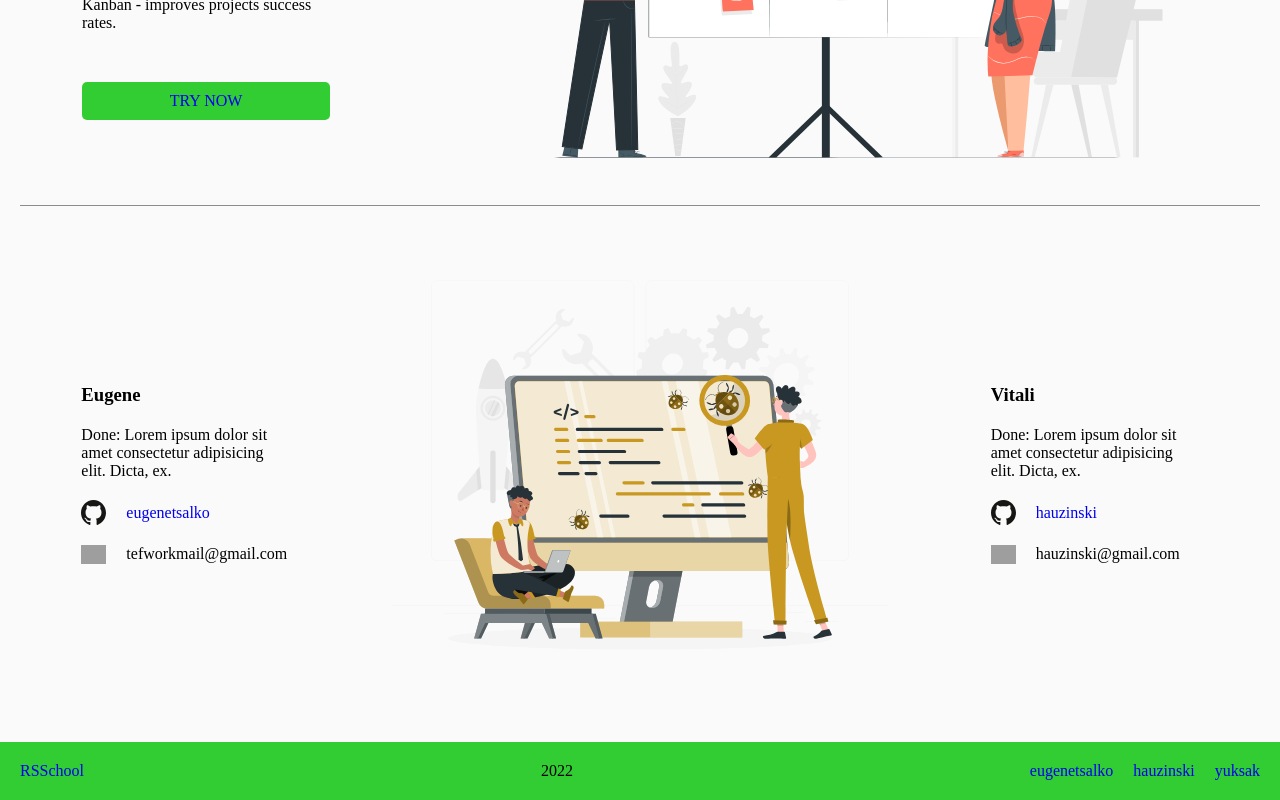
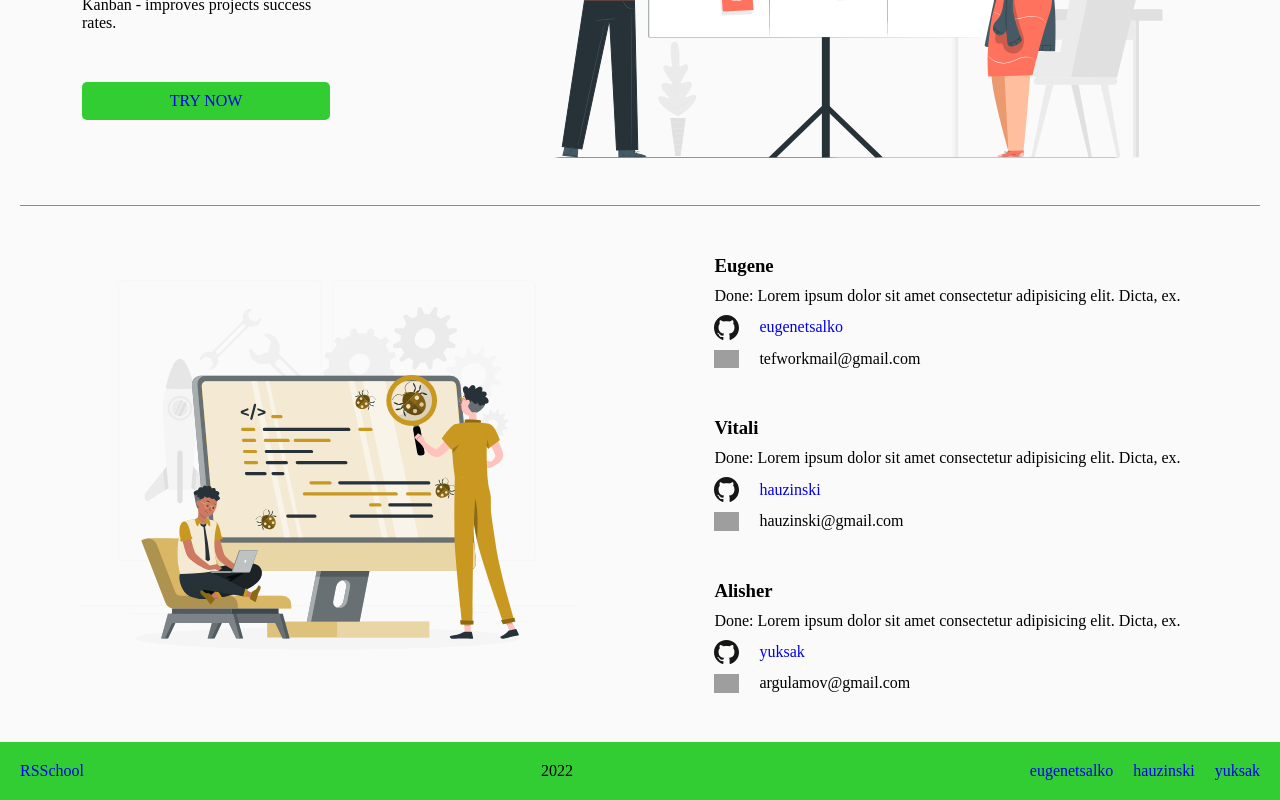
Before and after one commit to EugeneTsalko/project-management-app, a React (Create React App) app: page / in a window 1280 px wide. Shown: the part 409-1209 px from the top of the page. Built offline with nearby package versions, Linux system fonts and the light colour scheme; grey boxes are pictures that could not be loaded.

Commit message:
fix: add yuksak in hero section

```diff
--- a/src/pages/WelcomePage/components/Hero/Hero.module.scss
+++ b/src/pages/WelcomePage/components/Hero/Hero.module.scss
@@ -6,12 +6,12 @@
   padding: 20px 0;
 
   &Person {
-    width: 20%;
+    // width: 20%;
     padding: 20px;
     display: flex;
     flex-direction: column;
     justify-content: center;
-    gap: 20px;
+    gap: 10px;
 
     &Contacts {
       display: flex;
@@ -28,3 +28,9 @@
     width: 40%;
   }
 }
+
+.heroes {
+  display: flex;
+  flex-direction: column;
+  justify-content: space-evenly;
+}
--- a/src/pages/WelcomePage/components/Hero/Hero.tsx
+++ b/src/pages/WelcomePage/components/Hero/Hero.tsx
@@ -7,6 +7,8 @@ import mailImg from '../../../../assets/mail.svg';
 export const Hero = () => {
   return (
     <section className={styles.hero}>
+      <img src={heroImg} alt="about image" className={styles.heroImage}></img>
+      <div className={styles.heroes}>
         <div className={styles.heroPerson}>
           <h3>Eugene</h3>
           <div>Done: Lorem ipsum dolor sit amet consectetur adipisicing elit. Dicta, ex.</div>
@@ -21,7 +23,7 @@ export const Hero = () => {
             <span>tefworkmail@gmail.com</span>
           </div>
         </div>
-      <img src={heroImg} alt="about image" className={styles.heroImage}></img>
+
         <div className={styles.heroPerson}>
           <h3>Vitali</h3>
           <div>Done: Lorem ipsum dolor sit amet consectetur adipisicing elit. Dicta, ex.</div>
@@ -36,6 +38,22 @@ export const Hero = () => {
             <span>hauzinski@gmail.com</span>
           </div>
         </div>
+
+        <div className={styles.heroPerson}>
+          <h3>Alisher</h3>
+          <div>Done: Lorem ipsum dolor sit amet consectetur adipisicing elit. Dicta, ex.</div>
+          <div className={styles.heroPersonContacts}>
+            <img src={githubImg} alt="github" />
+            <a href="https://github.com/yuksak" target="_blank" rel="nofollow noreferrer">
+              yuksak
+            </a>
+          </div>
+          <div className={styles.heroPersonContacts}>
+            <img src={mailImg} alt="mail" />
+            <span>argulamov@gmail.com</span>
+          </div>
+        </div>
+      </div>
     </section>
   );
 };
```
Lines whose indentation alone changed are shown as unchanged.
